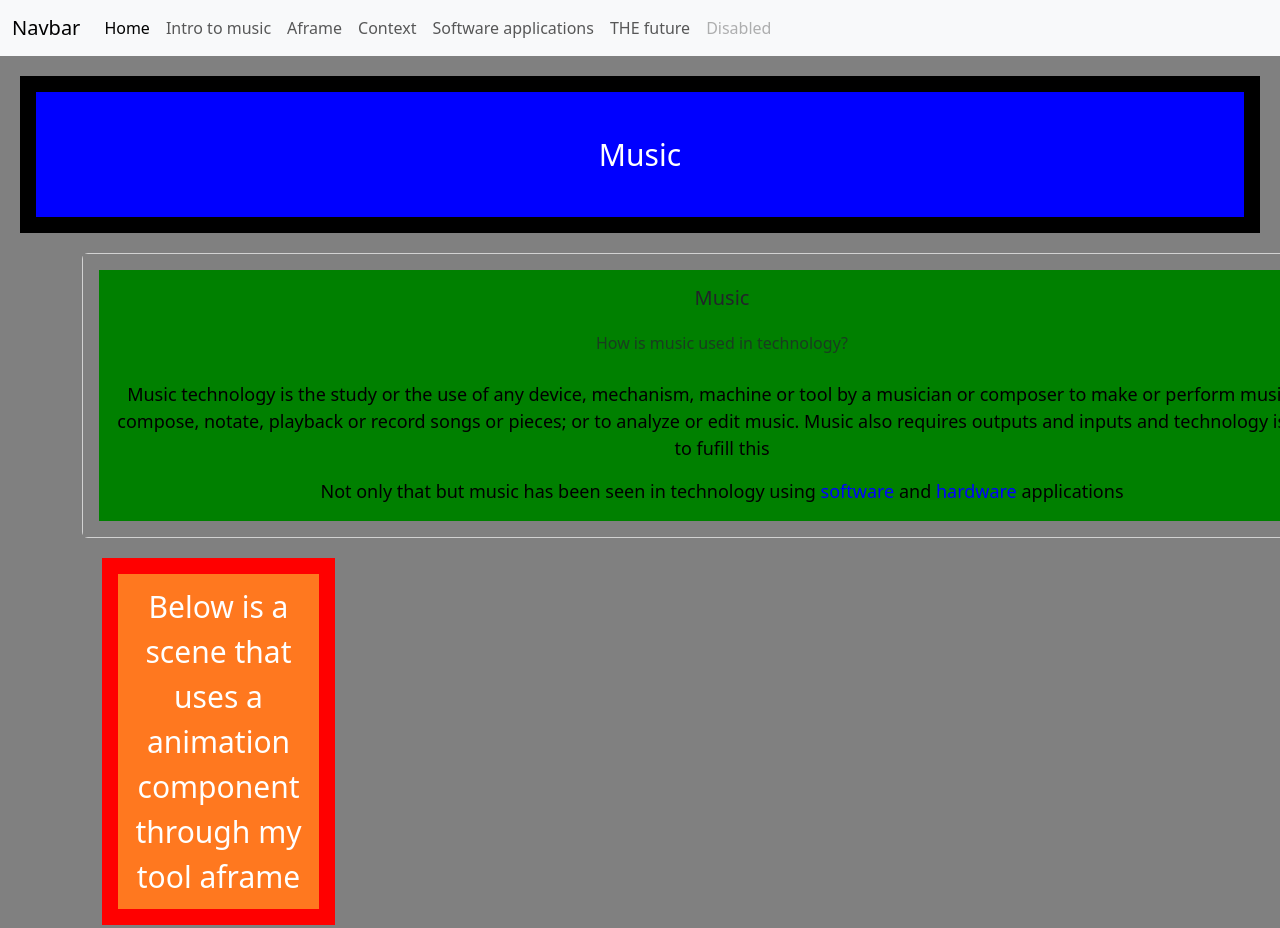
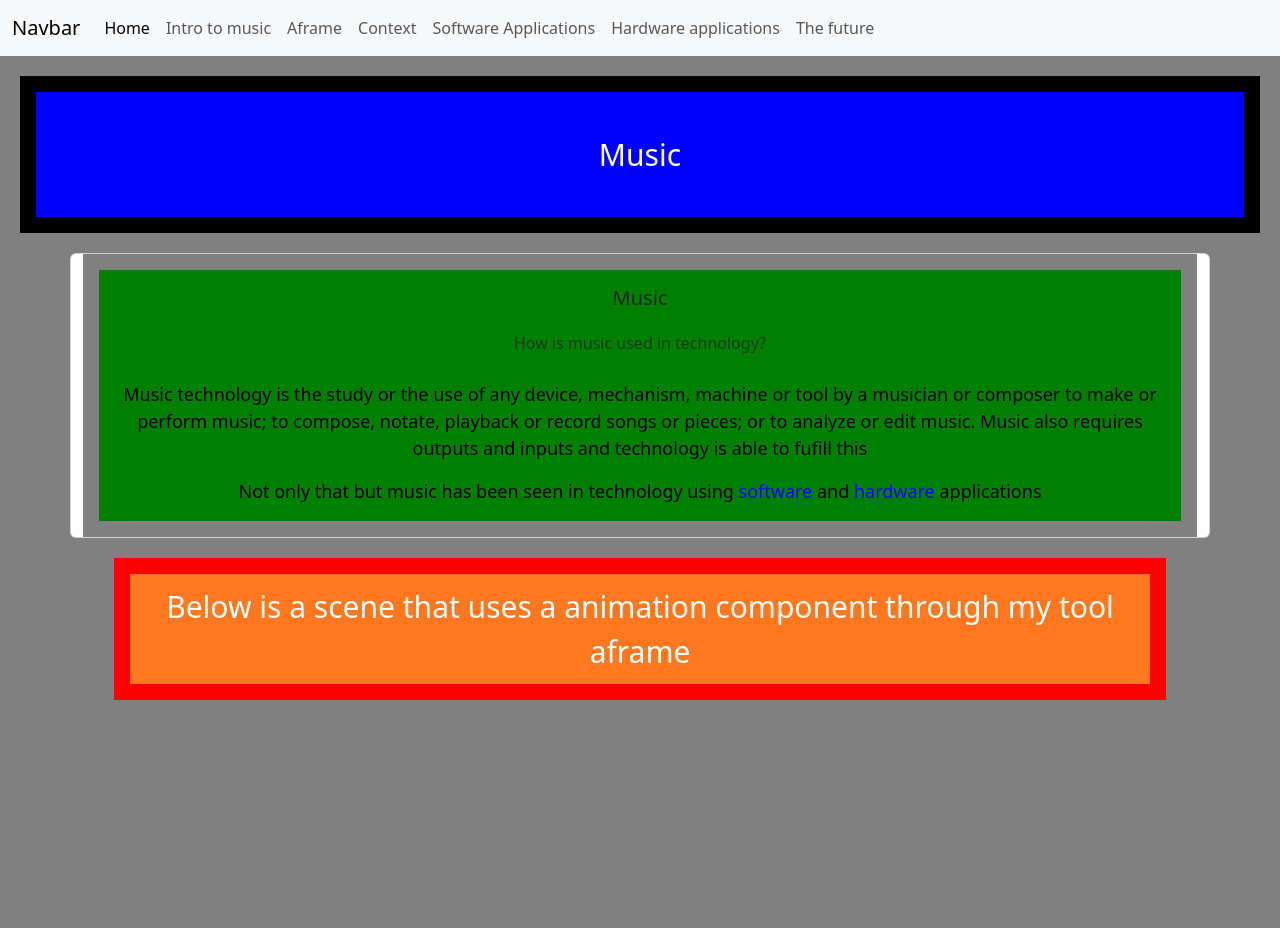
Before and after one commit to Jairop2409/sep10-freedom-project, a plain HTML site: page index.html in a window 1280 px wide. Shown: the top 928 px of the page. Drawn offline with nearby package versions, Linux system fonts and the light colour scheme.

Commit message:
Beyond mvp 1/2

```diff
--- a/index.html
+++ b/index.html
@@ -38,14 +38,15 @@
               <a class="nav-link" href="#What is it? ">Context</a>
             </li>
             <li class="nav-item">
-              <a class="nav-link" href="#Hardware applications ">Software applications</a>
+              <a class="nav-link" href="#Software ">Software Applications </a>
             </li>
             <li class="nav-item">
-              <a class="nav-link" href="#Future Innovations">THE future </a>
+              <a class="nav-link" href="#Hardware applications ">Hardware  applications</a>
             </li>
             <li class="nav-item">
-              <a class="nav-link disabled" aria-disabled="true">Disabled</a>
+              <a class="nav-link" href="#Future Innovations">The future </a>
             </li>
+
           </ul>
         </div>
       </div>
@@ -56,17 +57,20 @@
    <div class="container-fluid page ">
         <div class="container">
               <div class ="row">
-                  <div class="col-md-6 sm-2 ">
+
                        <div class="card" style="width: 80rem;">
                        <div class="card-body">
                      <h5 class="card-title">Music </h5>
+
           <h6 class="card-subtitle mb-2 text-body-secondary">How is music used in technology?</h6>
           <p class="card-text">Music technology is the study or the use of any device, mechanism, machine or tool by a musician or composer to make or perform music; to compose, notate, playback or record songs or pieces; or to analyze or edit music. Music also requires outputs and inputs and technology is able to fufill this </p>
           <p class="card-text">Not only that but music has been seen in technology using <span style="color: blue">software</span> and <span style="color: blue"> hardware</span> applications </p>
         </div>
       </div>
       <div id="Aframe">
+        <div class="container-fluid">
      <div class=" col-md-6">
+</div>
       <p class="a-frame">  Below is a scene  that uses a animation  component through my tool aframe</p>
       <iframe src= aframe.html class=aframe>
 
@@ -86,9 +90,8 @@
            <p class="card-text2">We all listen to music and music has always been a part of our lives for generations but what people don’t ask themselves is what technology has anything to do with music. Well, in order for you to listen to music it will be connected to technology due to hardware and software applications and tools. Innovations for music have already been seen like applications on a device that has the sound, beats, and verses or through the actual parts that are seen in music. As you scroll down this website  will see the technology in music in the past and present and how we can modify it to be better in the future </p>
          </div>
        </div>
-    </div>
-    <div id="Timeline">
-
+       <div id="Software">
+</div>
 
     <div class="container">
       <div class="text-center">
```
